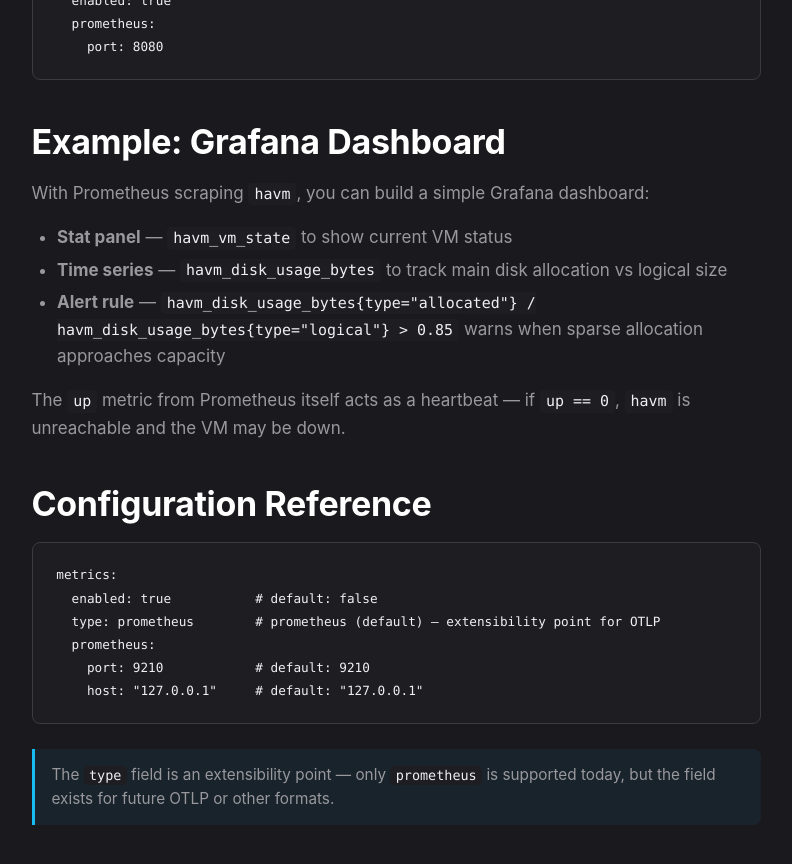
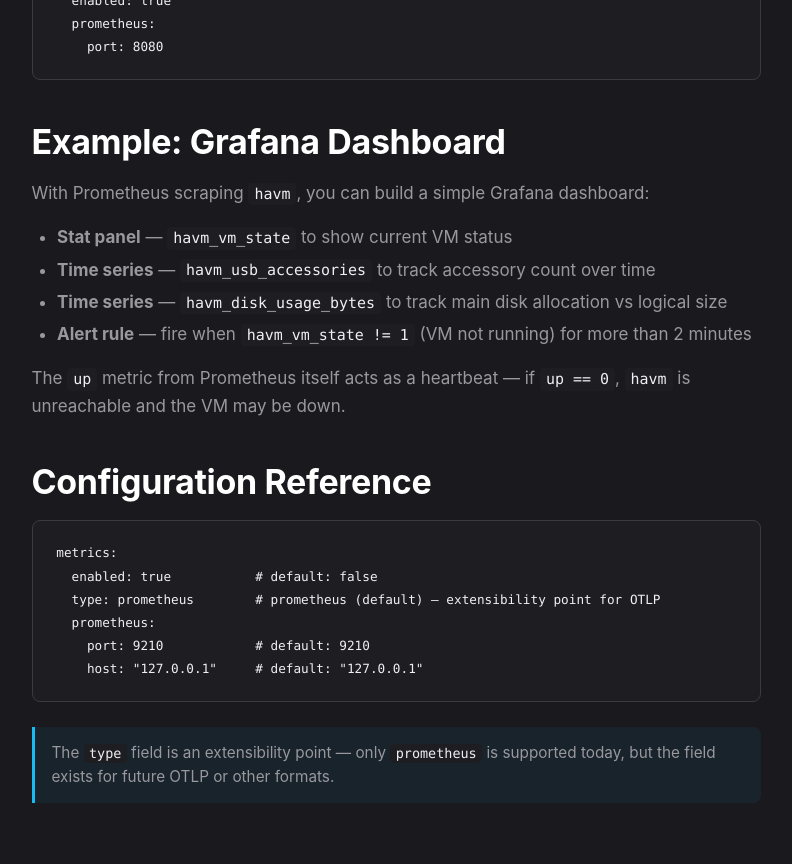
Before and after one commit to IngmarStein/havm, a Jekyll site: the page built from docs/metrics.md, in a window 1280 px wide and 900 px high, scrolled down 1726 px. Shown: the top 864 px of the window, without its empty margins (244-1036 px from the left). Built offline with Jekyll 4.4.1, drawn with Linux system fonts in a browser that asks for light colours.

Commit message:
docs: restore inadvertently removed metrics examples

```diff
--- a/docs/metrics.md
+++ b/docs/metrics.md
@@ -78,8 +78,10 @@
 With Prometheus scraping `havm`, you can build a simple Grafana dashboard:
 
 - **Stat panel** — `havm_vm_state` to show current VM status
+- **Time series** — `havm_usb_accessories` to track accessory count over time
 - **Time series** — `havm_disk_usage_bytes` to track main disk allocation vs logical size
-- **Alert rule** — `havm_disk_usage_bytes{type="allocated"} / havm_disk_usage_bytes{type="logical"} > 0.85` warns when sparse allocation approaches capacity
+- **Alert rule** — fire when `havm_vm_state != 1` (VM not running) for
+  more than 2 minutes
 
 The `up` metric from Prometheus itself acts as a heartbeat — if `up == 0`,
 `havm` is unreachable and the VM may be down.
```
